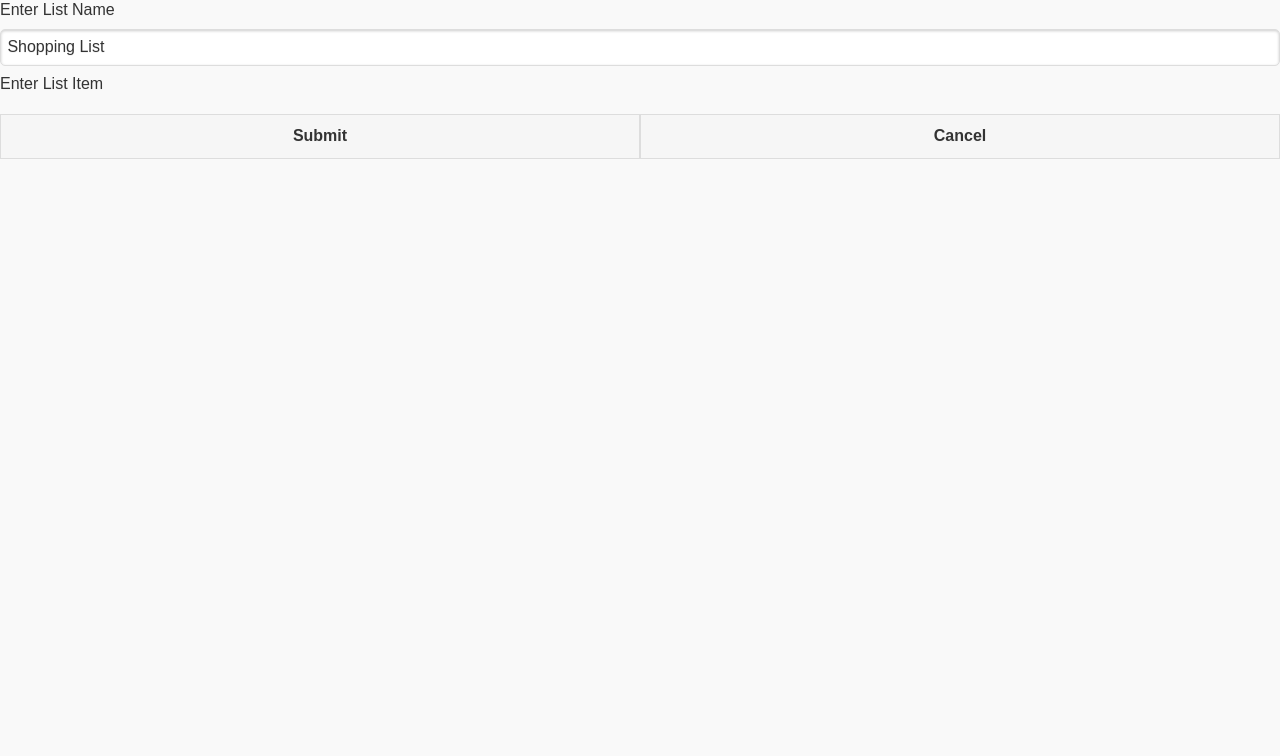
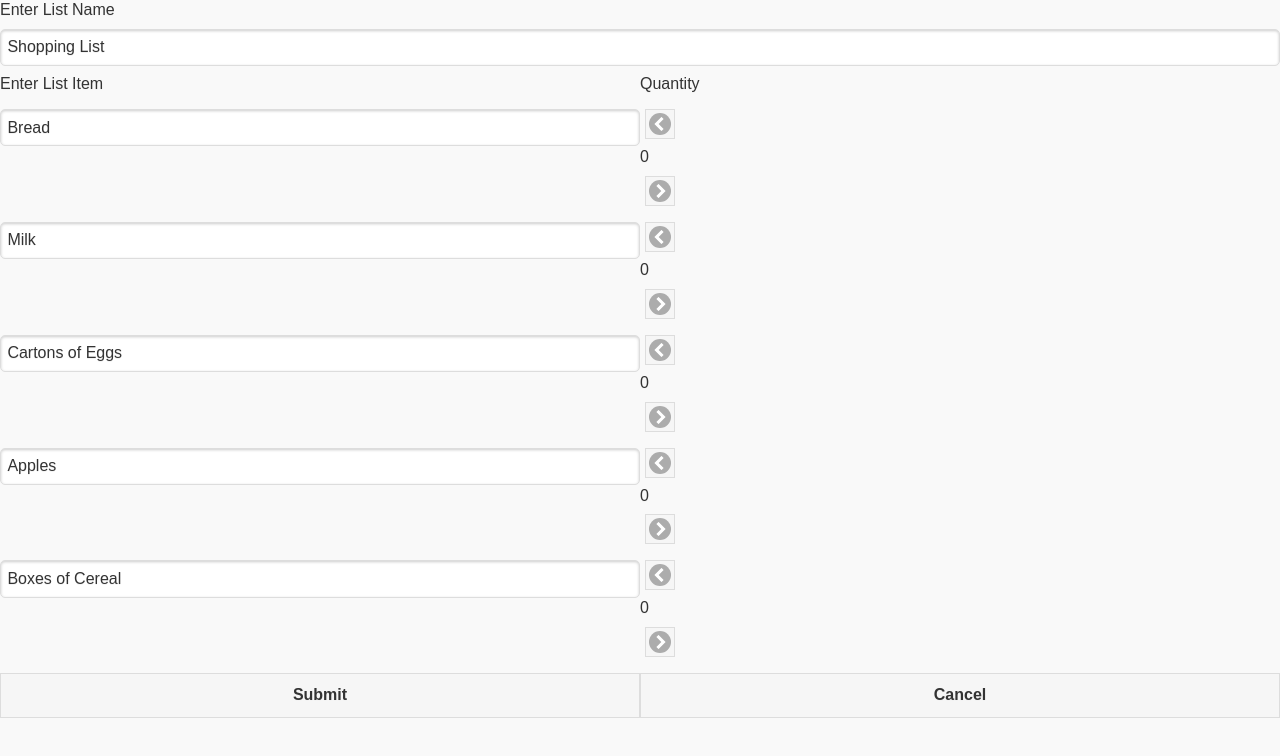
Before and after one commit to JoshMangoff/Midterm-ShoppingList, a website: page index.html in a window 1280 px wide. Drawn offline with Linux system fonts and the light colour scheme; files whose address does not match are found by name.

Commit message:
Filled Grid

```diff
--- a/index.html
+++ b/index.html
@@ -20,28 +20,39 @@
       <label>Enter List Name</label>
     </div>
     <div>
-      <input value="Shopping List" id="display"></input>
-    </div>
-    <div>
-      <label>Enter List Item</label>
+      <input value="Shopping List"></input>
     </div>
 
     <!--  Grid for List Items and Buttons -->
     <div class="ui-grid-a">
-      <div class="ui-block-a"></div>
-      <div class="ui-block-b"></div>
+      <div class="ui-block-a"><label>Enter List Item</label></div>
+      <div class="ui-block-b"><label>Quantity</label></div>
 
-      <div class="ui-block-a"></div>
-      <div class="ui-block-b"></div>
+      <div class="ui-block-a"><input value="Bread"></input></div>
+      <div class="ui-block-b">
+        <button class="ui-btn ui-icon-carat-l ui-btn-icon-notext"></button>
+        <label>0</label>
+        <button class="ui-btn ui-icon-carat-r ui-btn-icon-notext"></button></div>
 
-      <div class="ui-block-a"></div>
-      <div class="ui-block-b"></div>
+      <div class="ui-block-a"><input value="Milk"></input></div>
+      <div class="ui-block-b"> <button class="ui-btn ui-icon-carat-l ui-btn-icon-notext"></button>
+        <label>0</label>
+        <button class="ui-btn ui-icon-carat-r ui-btn-icon-notext"></button></div>
 
-      <div class="ui-block-a"></div>
-      <div class="ui-block-b"></div>
+      <div class="ui-block-a"><input value="Cartons of Eggs"></input></div>
+      <div class="ui-block-b"> <button class="ui-btn ui-icon-carat-l ui-btn-icon-notext"></button>
+        <label>0</label>
+        <button class="ui-btn ui-icon-carat-r ui-btn-icon-notext"></button></div>
 
-      <div class="ui-block-a"></div>
-      <div class="ui-block-b"></div>
+      <div class="ui-block-a"><input value="Apples"></input></div>
+      <div class="ui-block-b"> <button class="ui-btn ui-icon-carat-l ui-btn-icon-notext"></button>
+        <label>0</label>
+        <button class="ui-btn ui-icon-carat-r ui-btn-icon-notext"></button></div>
+
+      <div class="ui-block-a"><input value="Boxes of Cereal"></input></div>
+      <div class="ui-block-b"> <button class="ui-btn ui-icon-carat-l ui-btn-icon-notext"></button>
+        <label>0</label>
+        <button class="ui-btn ui-icon-carat-r ui-btn-icon-notext"></button></div>
 
       <!-- Buttons -->
       <div class="ui-block-a"><button class="ui-btn">Submit</button></div>
```
